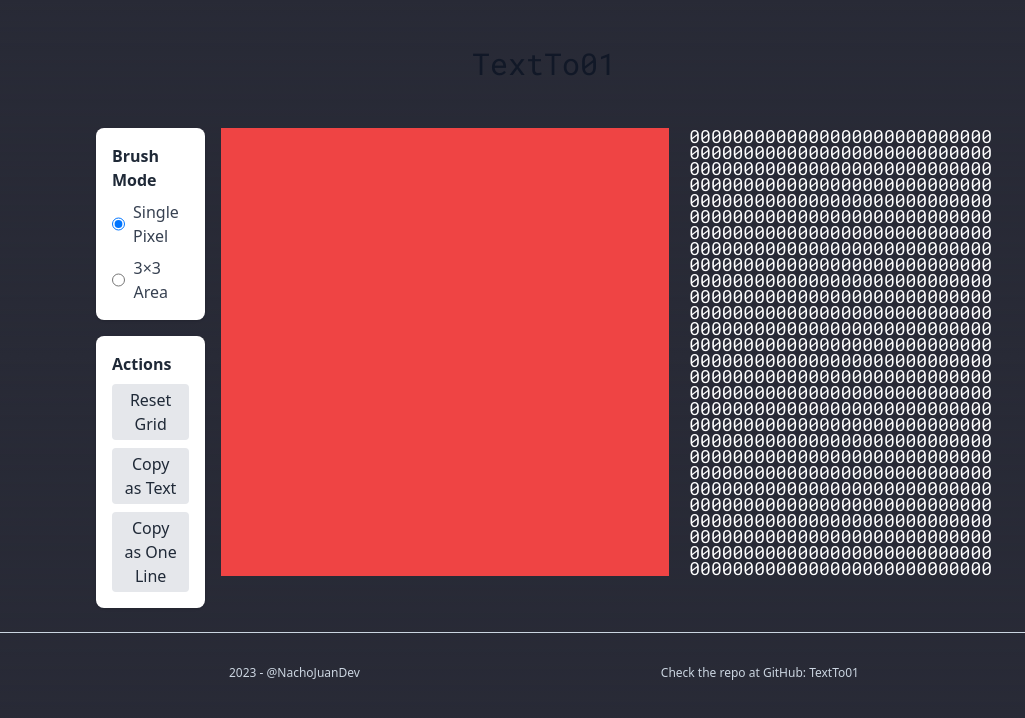
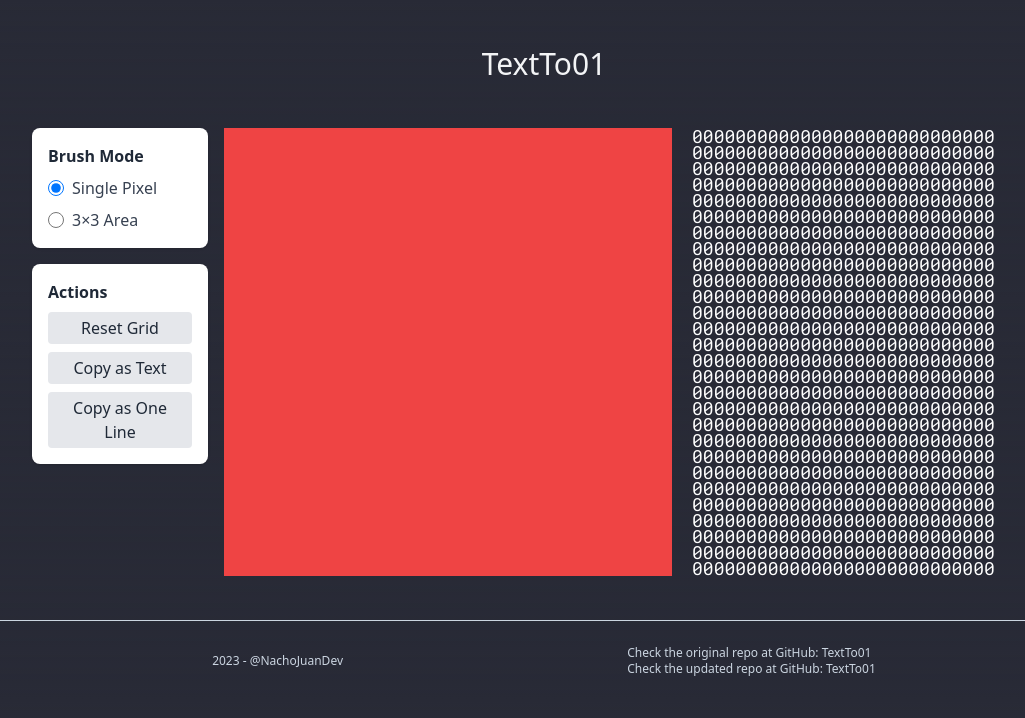
Before and after one commit to benjahuenchunir/TextTo01, a Next.js app: page / in a window 1280 px wide. Shown: the top 718 px of the page, without its empty margins (96-1121 px from the left). Built offline with nearby package versions, Linux system fonts and the light colour scheme.

Commit message:
chore: add updated repo

```diff
--- a/src/app/page.tsx
+++ b/src/app/page.tsx
@@ -51,12 +51,12 @@ function Home() {
   return (
     <main className="container mx-auto min-h-min flex flex-col items-center">
       <div className="h-32 flex items-center">
-        <h1 className={`text-3xl ${robotoMono.className} text-gray-900 dark:text-gray-100`}>
+        <h1 className={`text-3xl text-gray-100`}>
           TextTo01
         </h1>
       </div>
 
-      <div className="flex flex-col md:flex-row w-full max-w-4xl">
+      <div className="flex flex-col md:flex-row w-full max-w-5xl">
         {/* Left side - Controls and settings */}
         <div className="w-full md:w-48 flex flex-col space-y-4 pr-4 mb-4 md:mb-0">
           <div className="bg-white dark:bg-gray-800 p-4 rounded-lg shadow">
--- a/src/components/Footer.tsx
+++ b/src/components/Footer.tsx
@@ -6,9 +6,16 @@ export default function Footer() {
         <a href="https://github.com/NachoJuanDev">@NachoJuanDev</a>
       </span>
 
-      <div className="text-xs text-slate-300">
-        {'Check the repo at GitHub: '}
-        <a href="https://github.com/NachoJuanDev/TextTo01">TextTo01</a>
+      <div>
+        <div className="text-xs text-slate-300">
+          {'Check the original repo at GitHub: '}
+          <a href="https://github.com/NachoJuanDev/TextTo01">TextTo01</a>
+        </div>
+
+        <div className="text-xs text-slate-300">
+          {'Check the updated repo at GitHub: '}
+          <a href="https://github.com/benjahuenchunir/TextTo01">TextTo01</a>
+        </div>
       </div>
     </div>
   )
```
